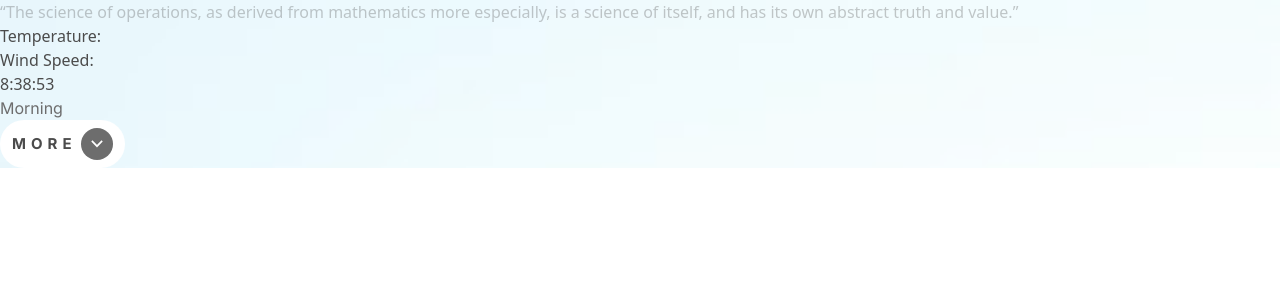
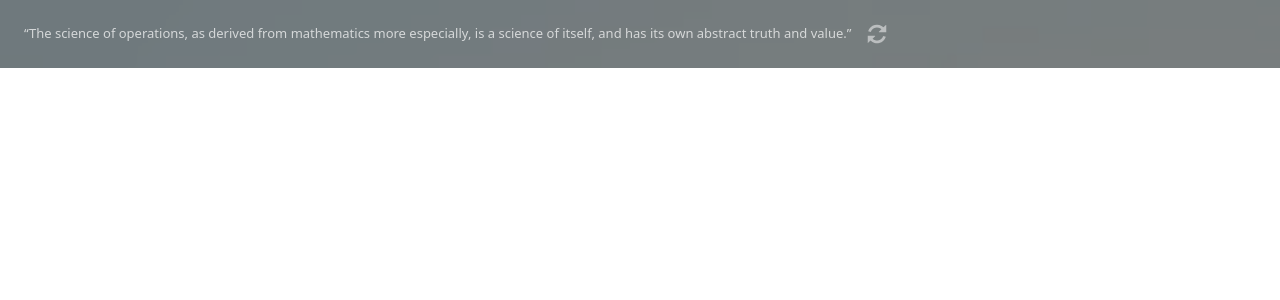
Before and after one commit to alexJSanchez/skaterapp, a React (Vite) app: page / in a window 1280 px wide. Shown: the top 300 px of the page. Built offline with nearby package versions, Linux system fonts and the light colour scheme; no server answers.

Commit message:
heading creation

```diff
--- a/src/App.jsx
+++ b/src/App.jsx
@@ -1,5 +1,6 @@
 import { useState, useEffect } from "react";
 import arrowDown from "./assets/desktop/icon-arrow-down.svg";
+import iconRefresh from "./assets/desktop/icon-refresh.svg";
 
 function App() {
 	const [weather, setWeather] = useState({});
@@ -60,20 +61,33 @@ function App() {
 
 	return (
 		<>
-			<div className="bg-[url('./assets/mobile/bg-image-daytime.jpg')] bg-cover opacity-70 ">
-				<p className="opacity-30">
+			<div className="relative bg-[url('./assets/mobile/bg-image-daytime.jpg')] bg-cover">
+				{/* Overlay with opacity */}
+				<div className="absolute inset-0 bg-black opacity-50"></div>
+				{/* Content */}
+				<div className="relative text-white p-6 flex gap-4">
+					<p className="opacity-70 text-[13px] text-white">
 						“The science of operations, as derived from mathematics more
-					especially, is a science of itself, and has its own abstract truth and
-					value.”
+						especially, is a science of itself, and has its own abstract truth
+						and value.”
 					</p>
-				<img></img>
-				<p className="H-one">{city}</p>
+					<img className="w-5 h-5" src={iconRefresh}></img>
+				</div>
+			</div>
+		</>
+	);
+}
+
+export default App;
+
+{
+	/* <p className="">{city}</p>
 <p>{state}</p>
 <p>Temperature:{weather.temperature}</p>
 <p>Wind Speed:{weather.wind}</p>
 <p>
-					{date.hours}:{date.minutes < 10 ? `0${date.minutes}` : date.minutes}:
-					{date.seconds < 10 ? `0${date.seconds}` : date.seconds}
+	{date.hours}:{date.minutes < 10 ? `0${date.minutes}` : date.minutes}
+	:{date.seconds < 10 ? `0${date.seconds}` : date.seconds}
 </p>
 <p className="text-grayish inter-text">{date.timeOfDay}</p>
 
@@ -82,13 +96,8 @@ function App() {
 	className="button H-three"
 >
 	More
-					<div className="flex justify-center items-center h-8 w-8 bg-grayish rounded-full">
+	<div className="flex justify-center items-center h-8 w-8 bg-[#303030] rounded-full">
 		<img className="h-2 w-3" src={arrowDown} alt="Arrow Down" />
 	</div>
-				</button>
-			</div>
-		</>
-	);
+</button> */
 }
-
-export default App;
--- a/tailwind.config.js
+++ b/tailwind.config.js
@@ -2,7 +2,6 @@
 export default {
 	content: ["./index.html", "./src/**/*.{js,ts,jsx,tsx}"],
 	theme: {
-		colors: { grayish: "#303030" },
 		extend: {},
 	},
 	plugins: [],
```
Lines whose indentation alone changed are shown as unchanged.
